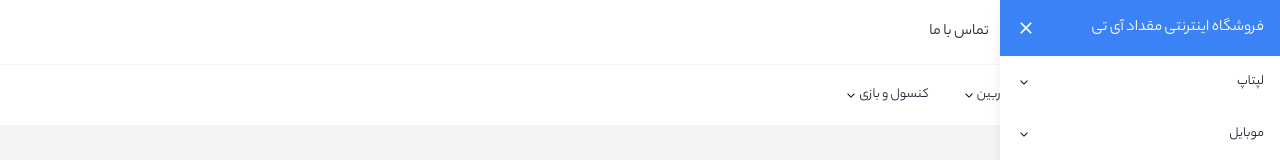
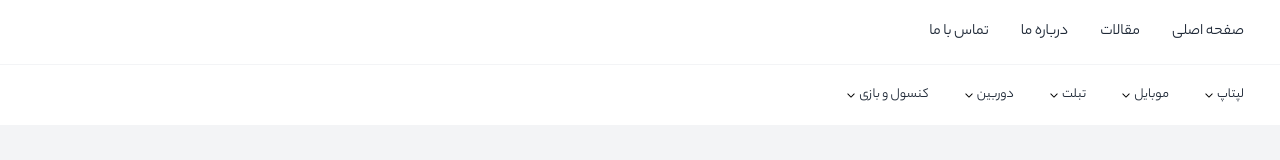
Before and after one commit to MahdisAmin/MeghdadIt-Shop-Project, a Next.js app: page / in a window 1280 px wide. Shown: the top 160 px of the page. Built offline with nearby package versions, Linux system fonts and the light colour scheme.

Commit message:
update OffCanvasMenu component; add close functionality and manage menu visibility

```diff
--- a/src/components/elements/OffCanvasMenu.js
+++ b/src/components/elements/OffCanvasMenu.js
@@ -1,13 +1,17 @@
 import Link from "next/link";
+import { useState } from "react";
 import { MdOutlineClose } from "react-icons/md";
 import { RxCaretDown } from "react-icons/rx";
 
 function OffCanvasMenu() {
+  const [showMenu, setShowMenu] = useState(true);
+  if (!showMenu) return null;
+  const closeMenu = () => setShowMenu(false);
   return (
-    <aside className="h-[100vh] w-[280px] bg-white fixed top-0 right-0 z-50 shadow-lg overflow-hidden transition-all duration-[0.5s] ease-in-out">
+    <aside className="h-[100vh] w-[280px] bg-white fixed top-0 right-0 z-50 shadow-lg overflow-hidden transition-all duration-[0.5s] ease-in-out md:hidden">
       <div className="flex justify-between items-center p-4 bg-blue-500 text-white">
         <h1>فروشگاه اینترنتی مقداد آی تی</h1>
-        <MdOutlineClose size={"20px"} className="cursor-pointer" />
+        <MdOutlineClose size={"20px"} className="cursor-pointer " onClick={closeMenu} />
       </div>
       <ul>
         <li className="flex items-center justify-between p-4">
```
